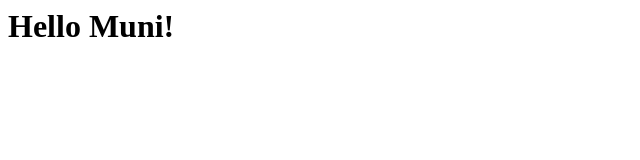
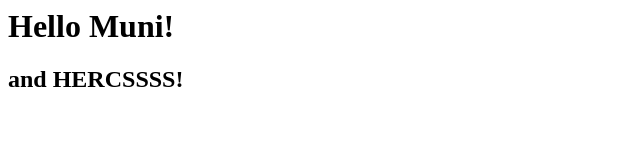
Before and after one commit to ABarranco95/htmltest, a plain HTML site: page index.html in a window 1280 px wide. Shown: the whole page, without its empty margins (0-640 px from the left). Drawn offline with Linux system fonts and the light colour scheme.

Commit message:
and hercs

```diff
--- a/index.html
+++ b/index.html
@@ -1 +1,2 @@
 <h1>Hello Muni!</h1>
+<h2>and HERCSSSS!</h2>
```
